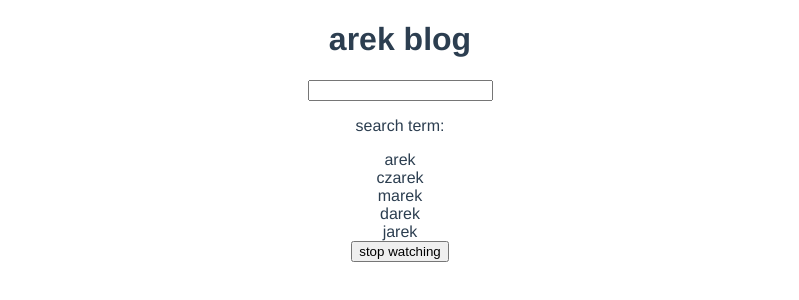
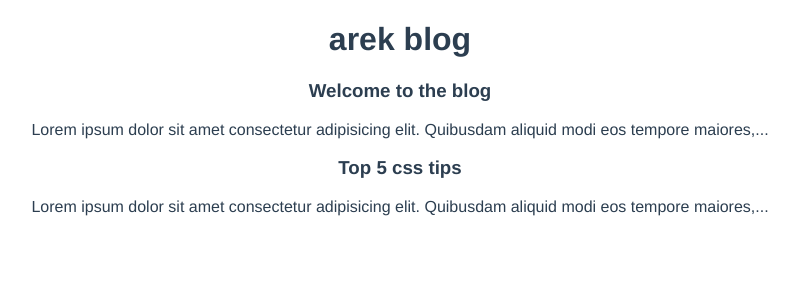
Before and after one commit to Zyar3k/arek-blog_vue, a Vue app: page / in a window 1280 px wide. Shown: the top 300 px of the page, without its empty margins (240-1039 px from the left). Built offline with nearby package versions, Linux system fonts and the light colour scheme.

Commit message:
Props in setup

```diff
--- /dev/null
+++ b/src/components/PostList.vue
@@ -0,0 +1,21 @@
+<template>
+  <div class="post-list">
+    <div v-for="post in posts" :key="post.id">
+      <SinglePost :post="post" />
+    </div>
+  </div>
+</template>
+
+<script>
+import SinglePost from "./SinglePost.vue";
+export default {
+  props: ["posts"],
+  components: { SinglePost },
+  setup(props) {
+    console.log(props.posts);
+  },
+};
+</script>
+
+<style>
+</style>
--- /dev/null
+++ b/src/components/SinglePost.vue
@@ -0,0 +1,23 @@
+<template>
+  <div class="post">
+    <h3>{{ post.title }}</h3>
+    <p>{{ snippet }}</p>
+  </div>
+</template>
+
+<script>
+import { computed } from "vue";
+export default {
+  props: ["post"],
+  setup(props) {
+    const snippet = computed(() => {
+      return props.post.body.substring(0, 100) + "...";
+    });
+
+    return { snippet };
+  },
+};
+</script>
+
+<style>
+</style>
--- a/src/views/Home.vue
+++ b/src/views/Home.vue
@@ -1,40 +1,33 @@
 <template>
   <div class="home">
     <h1>arek blog</h1>
-    <input type="text" v-model="search" />
-    <p>search term: {{ search }}</p>
-    <div v-for="name in matchingNames" :key="name">
-      {{ name }}
-    </div>
-    <button @click="handleClick">stop watching</button>
+    <PostList :posts="posts" />
   </div>
 </template>
 
 <script>
-import { computed, ref, watch, watchEffect } from "vue";
+import PostList from "../components/PostList";
+import { ref } from "vue";
 export default {
   name: "Home",
+  components: { PostList },
   setup() {
-    const search = ref("");
-    const names = ref(["arek", "czarek", "marek", "darek", "jarek"]);
+    const posts = ref([
+      {
+        title: "Welcome to the blog",
+        body:
+          "Lorem ipsum dolor sit amet consectetur adipisicing elit. Quibusdam aliquid modi eos tempore maiores, labore quisquam eum consectetur suscipit hic! Minima sunt aliquid quae assumenda beatae vitae eaque numquam, tempora quas ab ex blanditiis reprehenderit minus nesciunt adipisci excepturi temporibus alias sapiente, quia facilis, necessitatibus dolore. Saepe, provident vitae, non ut est alias excepturi amet perferendis facere vel, nostrum laudantium hic dolorem ullam quasi repudiandae accusamus voluptas consequatur? Incidunt dolore nesciunt repellendus aut maiores maxime voluptatum sunt, rem eius, repudiandae laboriosam quasi totam, deserunt ea facilis similique beatae vero delectus perferendis ullam. Repudiandae non quo, sint laborum fugiat quia consectetur.",
+        id: 1,
+      },
+      {
+        title: "Top 5 css tips",
+        body:
+          "Lorem ipsum dolor sit amet consectetur adipisicing elit. Quibusdam aliquid modi eos tempore maiores, labore quisquam eum consectetur suscipit hic! Minima sunt aliquid quae assumenda beatae vitae eaque numquam, tempora quas ab ex blanditiis reprehenderit minus nesciunt adipisci excepturi temporibus alias sapiente, quia facilis, necessitatibus dolore. Saepe, provident vitae, non ut est alias excepturi amet perferendis facere vel, nostrum laudantium hic dolorem ullam quasi repudiandae accusamus voluptas consequatur? Incidunt dolore nesciunt repellendus aut maiores maxime voluptatum sunt, rem eius, repudiandae laboriosam quasi totam, deserunt ea facilis similique beatae vero delectus perferendis ullam. Repudiandae non quo, sint laborum fugiat quia consectetur.",
+        id: 2,
+      },
+    ]);
 
-    const stopWatch = watch(search, () => {
-      console.log("watch");
-    });
-
-    const stopEffect = watchEffect(() => {
-      console.log("watchEffect", search.value);
-    });
-
-    const handleClick = () => {
-      stopWatch();
-      stopEffect();
-    };
-
-    const matchingNames = computed(() => {
-      return names.value.filter((name) => name.includes(search.value));
-    });
-    return { names, search, matchingNames, handleClick };
+    return { posts };
   },
 };
 </script>
```
